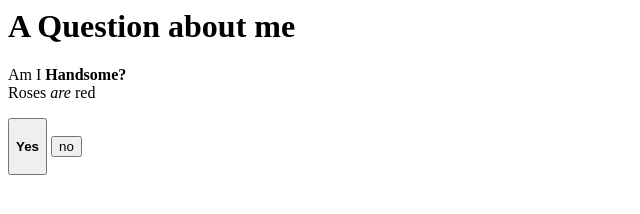
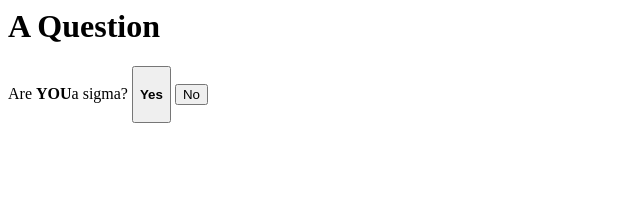
Before and after one commit to andii-24/hutaww, a plain HTML site: page index.html in a window 1280 px wide. Shown: the whole page, without its empty margins (0-640 px from the left). Drawn offline with Linux system fonts and the light colour scheme.

Commit message:
Update index.html

```diff
--- a/index.html
+++ b/index.html
@@ -1,9 +1,9 @@
-<h1>A Question about me</h1>
-<p>Am I <strong>Handsome?</strong><br>Roses <em>are</em> red<br></p>
+<h1>A Question</h1>
+<p>Are <strong>YOU</strong>a sigma?
 
-<a href="https://images.app.goo.gl/KvygMSXCvFerA47Z7" style="text-decoration: none; font-weight: normal; color: inherit;">
+<a href="https://youtu.be/rduZaIoF--o?si=yL4SI1D5Om3S91QA" style="text-decoration: none; font-weight: normal; color: inherit;">
     <button><h4>Yes</h4></button>
 </a>
-<a href="https://youtu.be/dQw4w9WgXcQ?si=t9CRlBRHNXytiENT" style="text-decoration: none; font-weight: normal; color: inherit;">
-    <button>no</button>
+<a href="https://youtu.be/YaG5SAw1n0c?si=hdn0RzjcQafJ2ksX" style="text-decoration: none; font-weight: normal; color: inherit;">
+    <button>No</button>
 </a>
```
